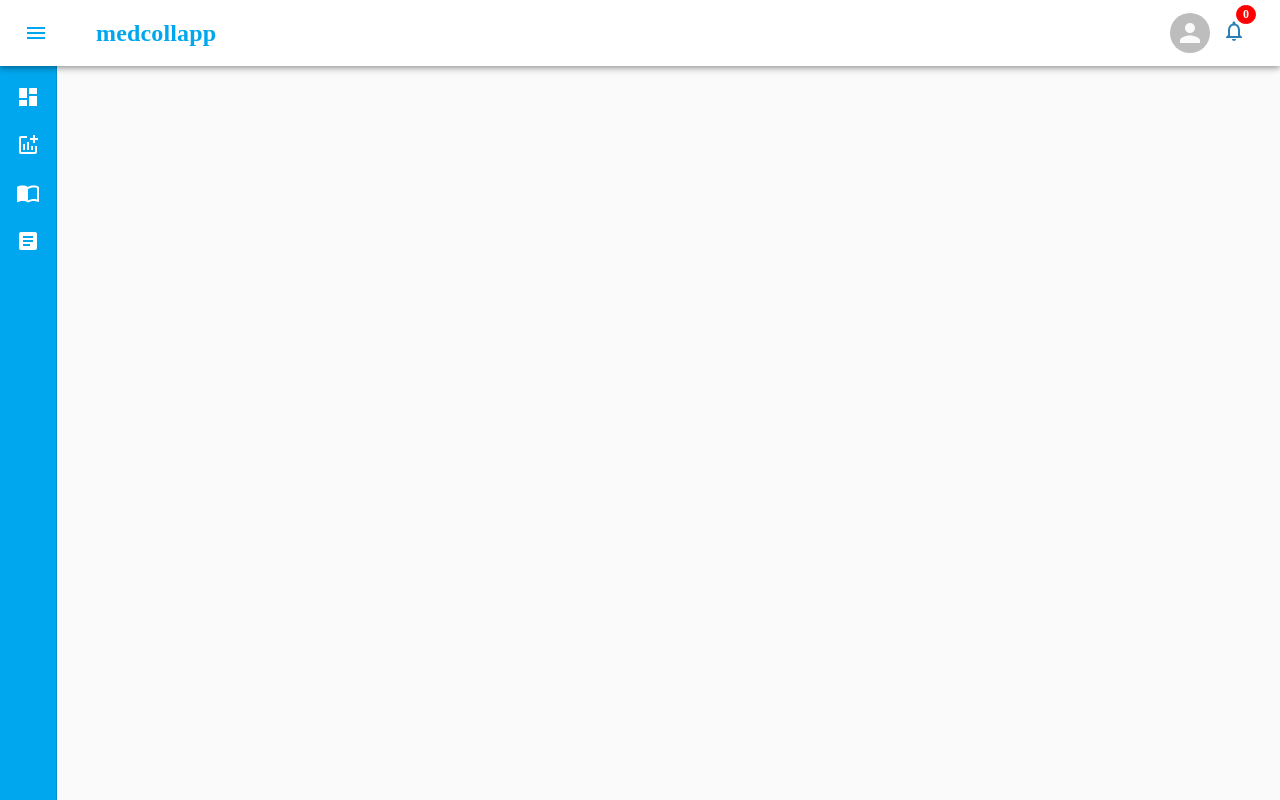
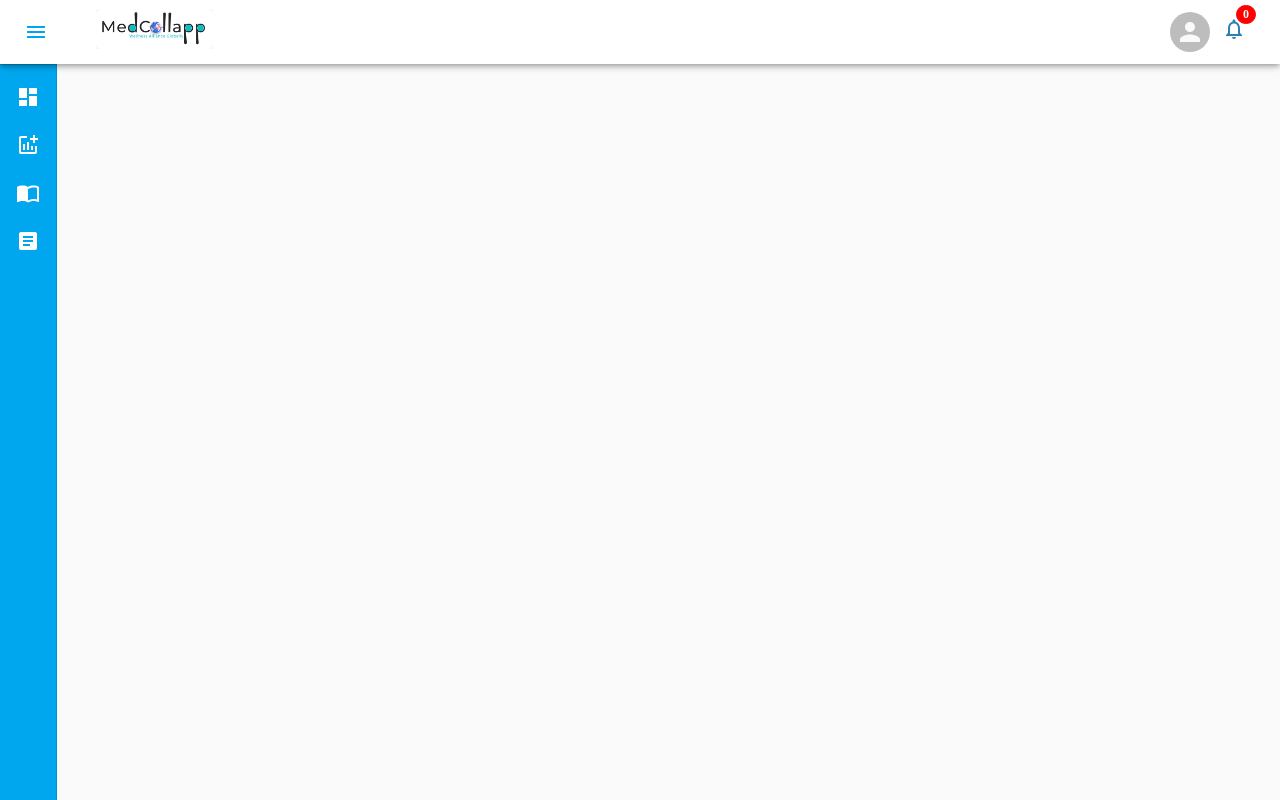
Before and after one commit to SangramGhadage/medcollapp, a React (Create React App) app: page /SideBar in a window 1280 px wide. Built offline with nearby package versions, Linux system fonts and the light colour scheme.

Commit message:
show password

```diff
--- a/public/index.html
+++ b/public/index.html
@@ -7,7 +7,7 @@
     <meta name="theme-color" content="#000000" />
     <meta
       name="description"
-      content="Web site created using create-react-app"
+      content="MedcollApp is a Medical Tourism app"
     />
     <link rel="apple-touch-icon" href="%PUBLIC_URL%/logo192.png" />
     <!--
@@ -24,7 +24,7 @@
       work correctly both with client-side routing and a non-root public URL.
       Learn how to configure a non-root public URL by running `npm run build`.
     -->
-    <title>React App</title>
+    <title>MedcollApp</title>
   </head>
   <body>
     <noscript>You need to enable JavaScript to run this app.</noscript>
--- a/src/component/adminLogin/index.js
+++ b/src/component/adminLogin/index.js
@@ -28,6 +28,7 @@ export default function Login() {
       };
     return (
         <div className={classes.root}>
+            <img src="companyLogo.jpeg" alt="logo" className={classes.logo} height='40px' style={{ flex: 1 }} />
             <div className={classes.loginBox}>
                 <form>
                     <Grid container>
@@ -38,7 +39,7 @@ export default function Login() {
                             <TextField className={classes.textField} id="standard-basic" type='email' label="Email" variant="standard" size="small" required />
                         </Grid>
                         <Grid item xs={12}>
-                            <TextField className={classes.textField} id="standard-basic" type='password' label="Password" variant="standard" size="small" required InputProps={{
+                            <TextField className={classes.textField} id="standard-basic" type={showPassword ? 'text' : 'password'} label="Password" variant="standard" size="small" required InputProps={{
                                 endAdornment: (
                                     <InputAdornment position="end">
                                         <IconButton
--- a/src/component/sideBar/main.js
+++ b/src/component/sideBar/main.js
@@ -208,7 +208,8 @@ export default function SideBar() {
                     >
                     </Menu>
                     <div className={classes.appName}>
-                        <h1 style={{ fontSize: '1.5rem' }}>medcollapp</h1>
+                        {/* <h1 style={{ fontSize: '1.5rem' }}>medcollapp</h1> */}
+                        <img src="companyLogo.jpeg" alt="logo" className={classes.logo} height='40px' style={{ flex: 1 }} />
                     </div>
                     <div className={classes.drname}>
 
```
Also changed, not shown: public/companyLogo.jpeg (added).
